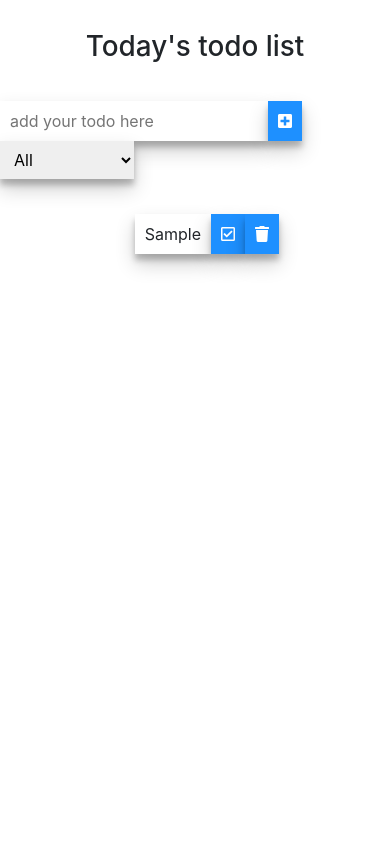
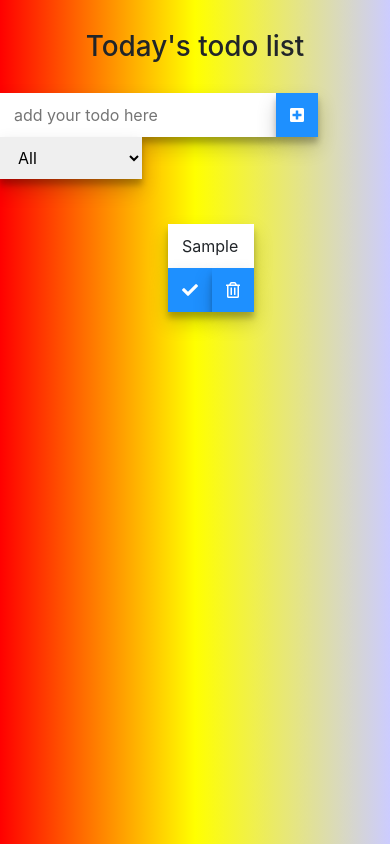
Before and after one commit to mKimp/PomoTodo, a React (Create React App) app: page / in a window 390 px wide. Both pictures are taken after typing "Sample" into the empty fields and a click on the button 285 px from the left and 121 px from the top of the page. Built offline with nearby package versions, Linux system fonts and the light colour scheme.

Commit message:
done css

```diff
--- a/src/App.css
+++ b/src/App.css
@@ -1,9 +1,12 @@
+body{
+  background: linear-gradient(90deg, red, yellow, rgb(204, 204, 255));
+}
 .App {
-  display: grid;
-  justify-items: center;
-  width: 100%;
   margin-top: 30px;
+}
 
+h1{
+  text-align: center;
 }
 
 .todo-list{
@@ -14,17 +17,17 @@
   text-decoration: line-through;
 }
 
-
 .formContainer{
-  display:flex;
-  flex-wrap: yes;
   margin-top: 30px;
+  display: flex;
+  justify-content: center;
 }
 
 input, button, select{
   border:none;
   box-shadow: 0 10px 20px rgba(0,0,0,0.19), 0 6px 6px rgba(0,0,0,0.23);
   padding:10px 14px;
+
 }
 
 button{
@@ -34,24 +37,29 @@ button{
 }
 .todoContainer{
   margin-top: 35px;
-
+  display: flex;
+  flex-flow: row wrap;
+  justify-content: center;
 }
 .todo-list{
-  display: grid;
-  grid-template-columns: 1fr 1fr;
-
+  margin-top:10px;
 }
 
 li{
   box-shadow: 0 10px 20px rgba(0,0,0,0.19), 0 6px 6px rgba(0,0,0,0.23);
   padding:10px 14px;
+  background-color: white;
 }
 
-@media  only screen and (max-width:414px){
+@media only screen and (max-width: 376px)  {
+  .todoContainer{
+    display: block;
+    text-align: center;
+  }
+  .formContainer{
+    display: block;
+    text-align: center;
 
-  input, button, select, li{
-    border:none;
-    box-shadow: 0 10px 20px rgba(0,0,0,0.19), 0 6px 6px rgba(0,0,0,0.23);
-    padding:8px 10px;
   }
+
 }
--- a/src/components/Form.js
+++ b/src/components/Form.js
@@ -27,7 +27,7 @@ const Form = ({userInput, setUserInput, toDoList, settoDoList,selectoption, setO
     return (
         <div className="formContainer">
             <form>
-                <input value={userInput} onChange={inputHandler}  placeholder="add your todo here" type="text"></input>
+                <input value={userInput} onChange={inputHandler}  placeholder="add your todo here" type="text" maxLength="50"></input>
                 <button onClick={submitHandler} type="submit"><i className="fas fa-plus-square" ></i></button>
                 <select onChange={selectOptionHandler}>
                     <option value="all">All</option>
--- a/src/components/ToDo.js
+++ b/src/components/ToDo.js
@@ -20,16 +20,9 @@ function ToDo({todoItem, settoDoList, toDoList}) {
     }
     return (
         <div className="todo-list">
-            <div>
             <li className={`todo-item ${todoItem.completed ? "completed" : ""}`}>{todoItem.text}</li>
-
-            </div>
-            <div className="btnAddRemove">
-            <button onClick={doneHandler}><i class="far fa-check-square"></i></button>
-
-            <button onClick={removeHandler}><i class="fa fa-trash"></i></button>
-            </div>
-
+            <button onClick={doneHandler}><i class="fas fa-check"></i></button>
+            <button onClick={removeHandler}><i class="far fa-trash-alt"></i></button>
         </div>
     )
 }
```
